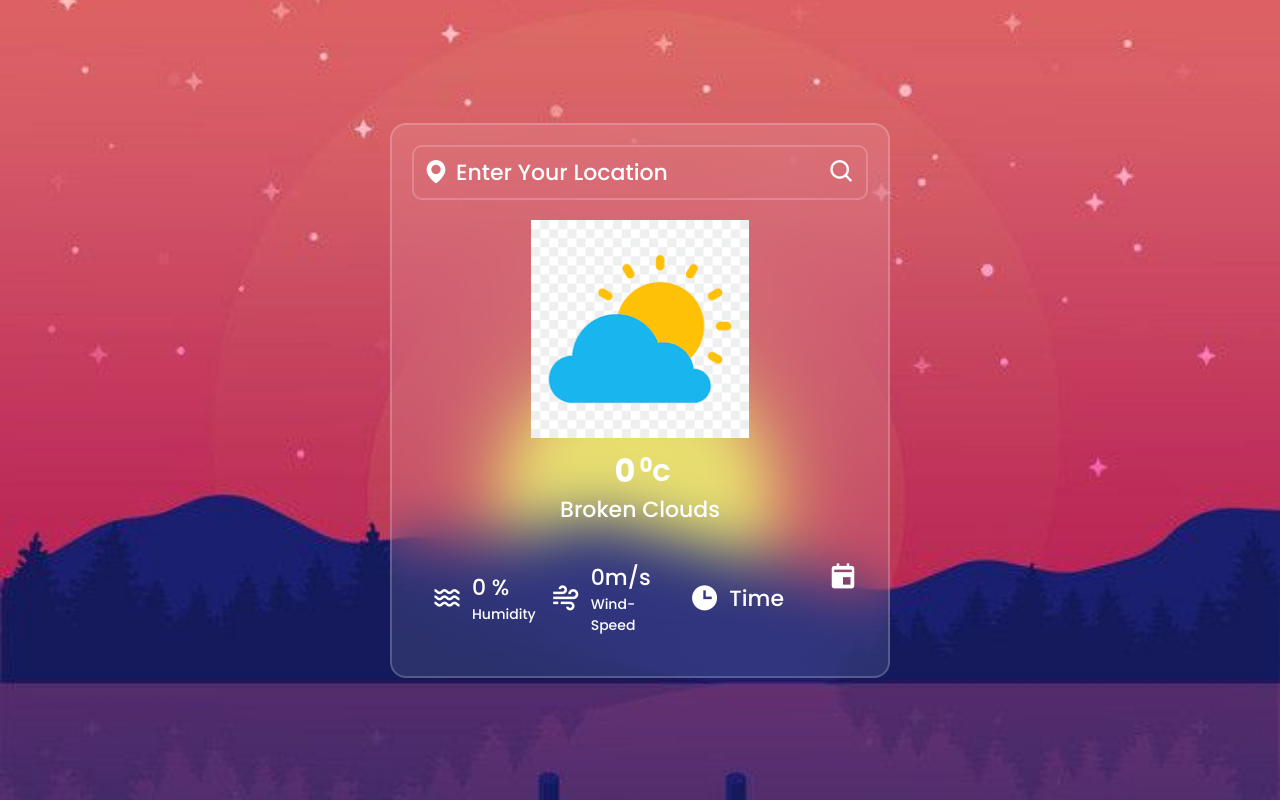
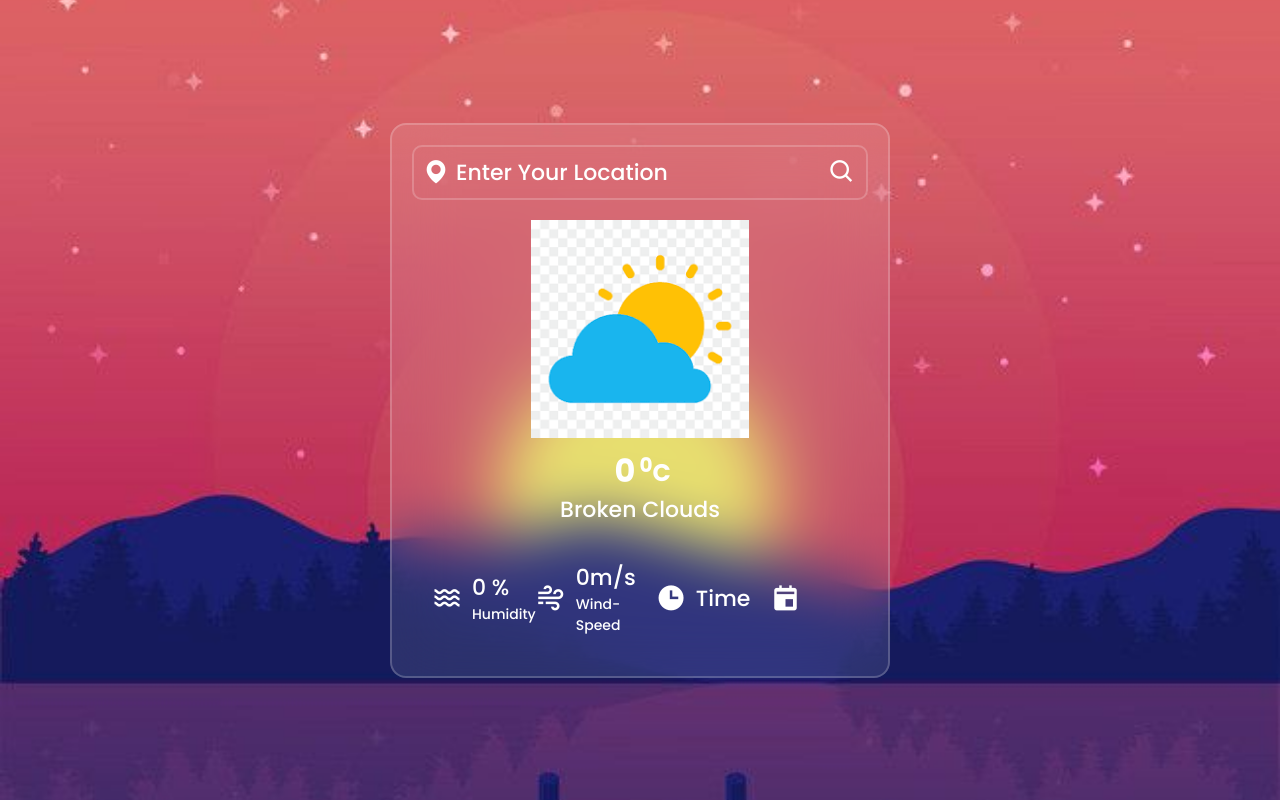
Before and after one commit to alok859/weather-project, a plain HTML site: page index.html in a window 1280 px wide. Drawn offline with nearby package versions, Linux system fonts and the light colour scheme.

Commit message:
style.css

```diff
--- a/style.css
+++ b/style.css
@@ -136,6 +136,12 @@ body{
     align-items: center;
     width: 50%;
 }
+.weather-details .date-box{
+    padding-right: 20px;
+    display: flex;
+    align-items: center;
+    width: 50%;
+}
 
 
 .weather-details i{
```
